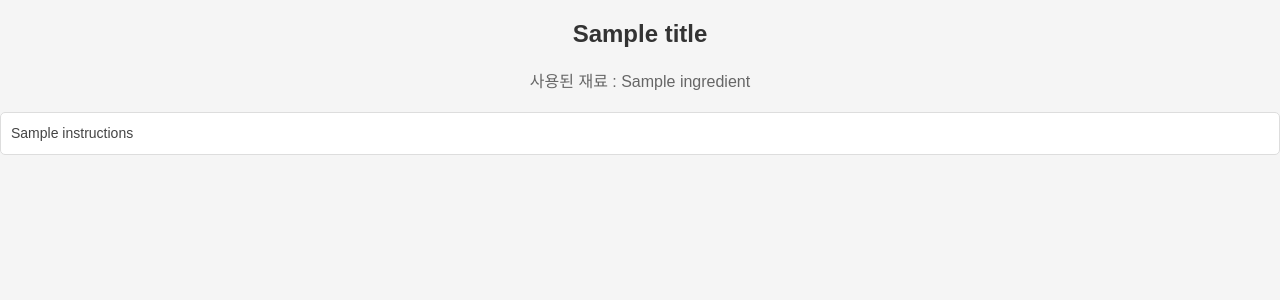
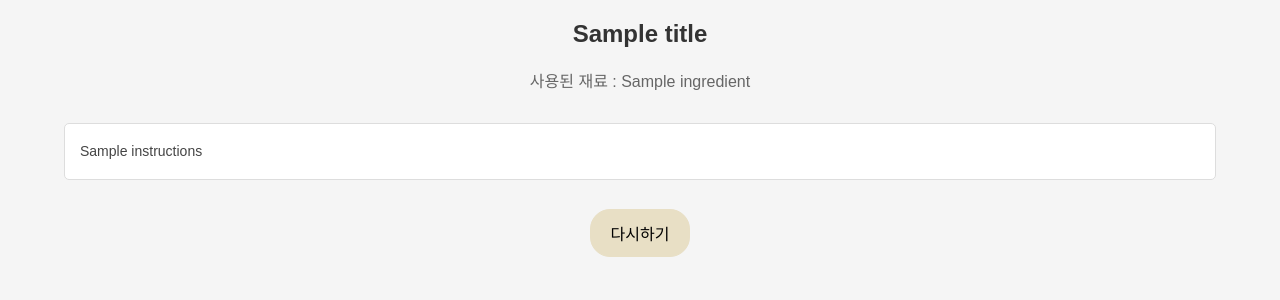
Before and after one commit to woorively/Recipe-with-Chat-GPT, a Django app: template main/templates/recipe.html in a window 1280 px wide. Shown: the top 300 px of the page. Run offline with Django 3.2, Linux system fonts and the light colour scheme; the template is opened without the code that fills it: most values are stand-ins (such as "Sample title", 1, 10 or a date in 2020); some web fonts are replaced.

Commit message:
FEATURE: recipe page

```diff
--- a/main/static/css/recipe.css
+++ b/main/static/css/recipe.css
@@ -10,6 +10,7 @@ body {
   background-color: #f5f5f5;
   margin: 0;
   padding: 0;
+  justify-content: center;
 }
 
 h2 {
@@ -25,16 +26,51 @@ p {
   margin-top: 10px;
 }
 
+.container {
+  display: flex;
+  justify-content: center;
+}
+
+.pre-container {
+  width: 90%;
+}
+
 pre {
   font-family: 'GmarketSansMedium', sans-serif;
   color: #444;
   font-size: 14px;
-  line-height: 1.5;
-  margin-top: 20px;
-  padding: 10px;
+  line-height: 25px;
+  margin-top: 15px;
+  padding: 15px;
   background-color: #fff;
   border: 1px solid #ddd;
   border-radius: 5px;
   white-space: pre-wrap;
   word-wrap: break-word;
 }
+
+.btn-container {
+  display: flex;
+  justify-content: center;
+  margin-top: 15px;
+}
+
+.btn {
+  font-family: 'GmarketSansMedium', sans-serif;
+  display: inline-block;
+  padding: 11px 20px;
+  background-color: #e8dfc5;
+  color: #000;
+  font-size: 16px;
+  text-decoration: none;
+  border: 0.1px solid #e8dfc5;
+  border-radius: 20px;
+  transition: background-color 0.3s;
+  cursor: pointer;
+  box-shadow: none;
+}
+
+.btn:hover {
+  border: 0.1px solid #e8a188;
+  background-color: #e8a188;
+}
--- a/main/templates/recipe.html
+++ b/main/templates/recipe.html
@@ -10,6 +10,14 @@
 <body>
     <h2>{{ title }}</h2>
     <p>사용된 재료 : {{ ingredients|join:", " }}</p>
-    <pre>{{ instructions }}</pre>
+    <div class="container">
+      <div class="pre-container">
+        <pre>{{ instructions }}</pre>
+      </div>
+    </div>
+
+    <div class="btn-container">
+      <a href="index.html" class="btn">다시하기</a>
+    </div>
 </body>
 </html>
--- a/recipe/urls.py
+++ b/recipe/urls.py
@@ -20,4 +20,5 @@ from . import views
 urlpatterns = [
     path('admin/', admin.site.urls),
     path('', views.recipe_generator, name='recipe_generator'),
+    path('index.html', views.index, name='index'),
 ]
--- a/recipe/views.py
+++ b/recipe/views.py
@@ -25,3 +25,7 @@ def recipe_generator(request):
         return render(request, 'recipe.html', {'title': title, 'instructions': instructions, 'ingredients': lst})
 
     return render(request, 'index.html')
+
+
+def index(request):
+    return render(request, 'index.html')
```
Also changed, not shown: 1 other file.
